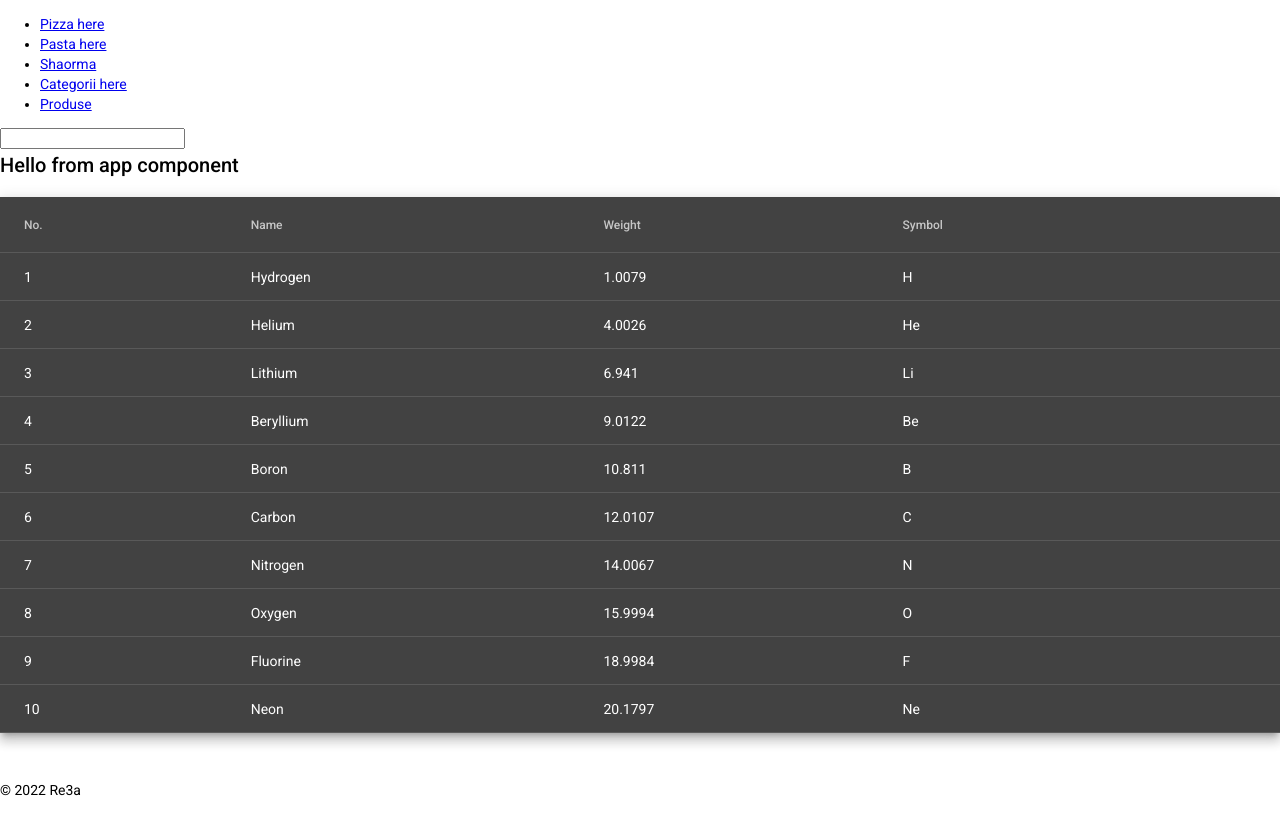
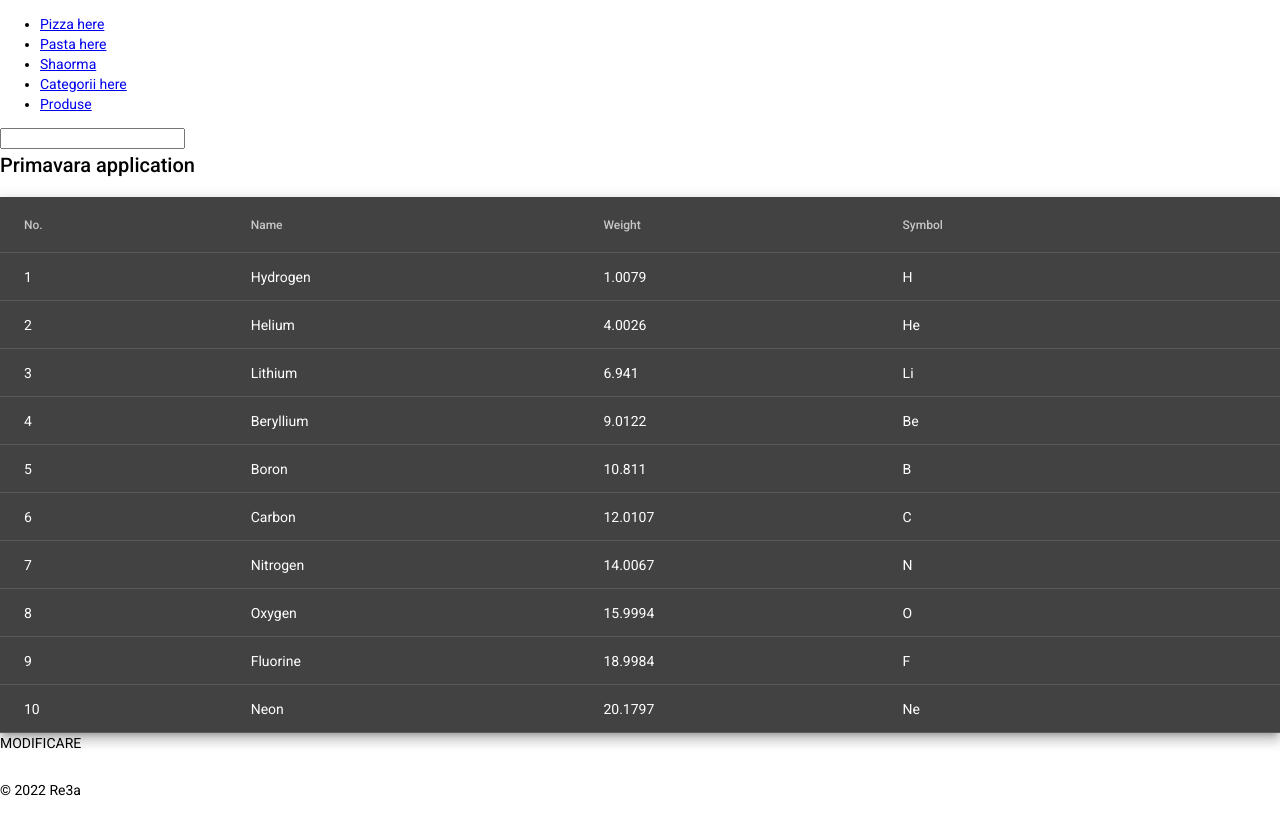
Before and after one commit to r3ea/primavara-frontend, an Angular app: page /teste in a window 1280 px wide. Built offline with nearby package versions, Linux system fonts and the light colour scheme.

Commit message:
commit cu modificari

```diff
--- a/src/app/app.component.html
+++ b/src/app/app.component.html
@@ -20,7 +20,7 @@
   </ul>
 
   <input type="text">
-  <h2>Hello from app component</h2>
+  <h2>Primavara application</h2>
   <!-- <app-pizza></app-pizza>
 
   <app-pasta></app-pasta> -->
--- a/src/app/teste-material/teste-material.component.html
+++ b/src/app/teste-material/teste-material.component.html
@@ -30,3 +30,4 @@
     <tr mat-header-row *matHeaderRowDef="displayedColumns"></tr>
     <tr mat-row *matRowDef="let row; columns: displayedColumns;"></tr>
   </table>
+  MODIFICARE
```
